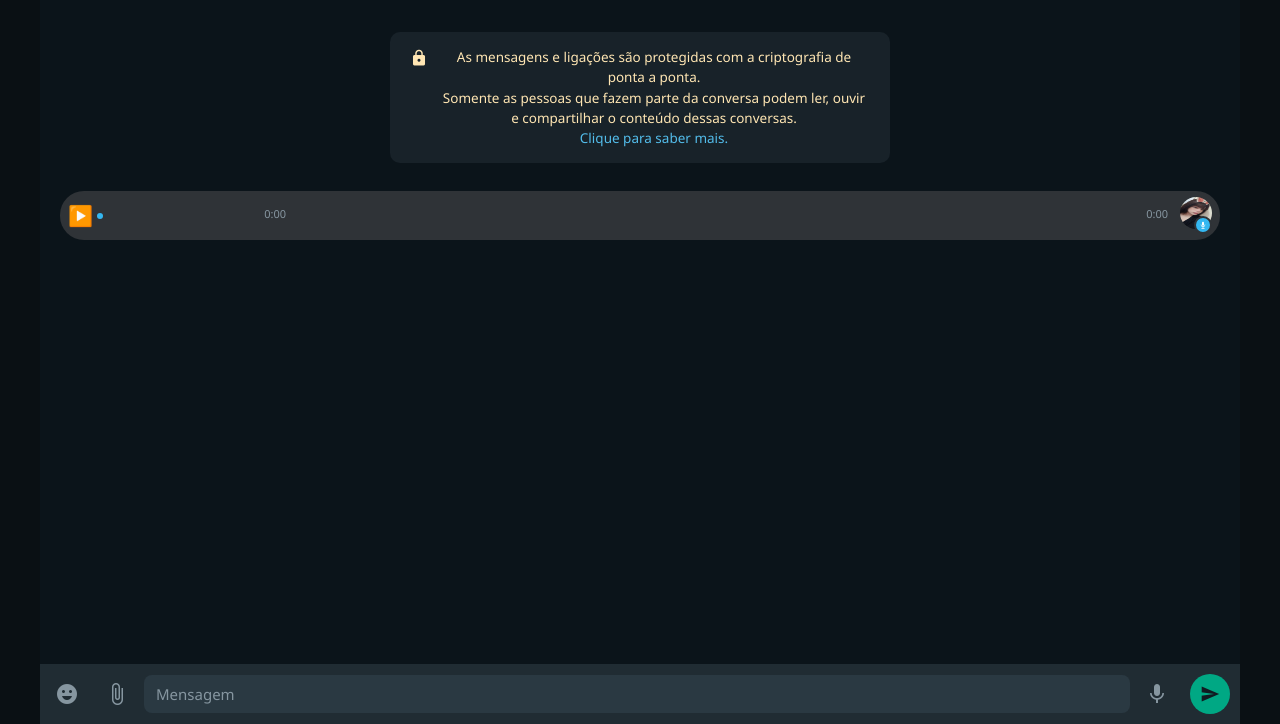
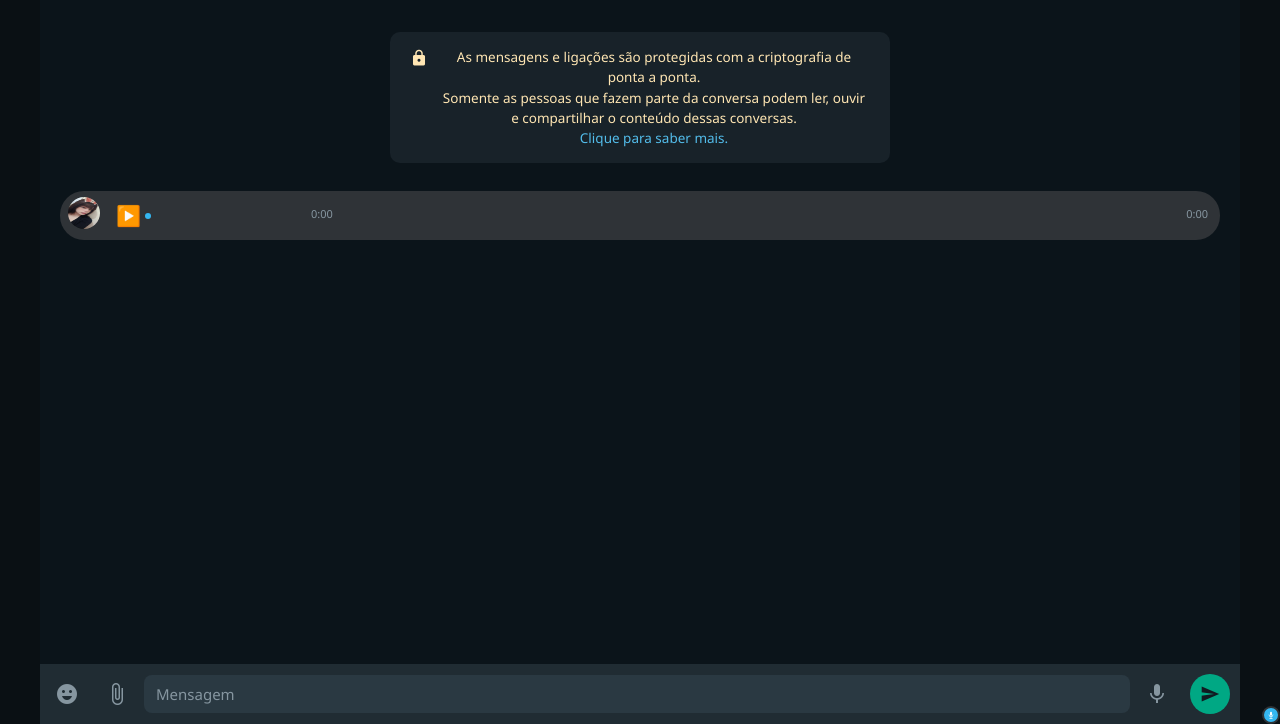
Before and after one commit to gustavo123123131/proxy-elevenlabs, a website: page public/index.html in a window 1280 px wide. Shown: the part 76-800 px from the top of the page. Drawn offline with Linux system fonts and the light colour scheme; no server answers.

Commit message:
Adiciona avatar para bolha de áudio

```diff
--- a/public/script_wavesurfer.js
+++ b/public/script_wavesurfer.js
@@ -38,8 +38,8 @@ playBtn.disabled = true;
 // 3. inicializa o Wavesurfer
 const wavesurfer = WaveSurfer.create({
 container: `#${waveId}`,
-waveColor: '#9aa0a6',
-progressColor: '#34B7F1',
+waveColor: '#848488',
+progressColor: '#00A884',
 barWidth: 2,
 barGap: 1,
 cursorWidth: 0,
--- a/public/style.css
+++ b/public/style.css
@@ -335,7 +335,7 @@
   .play-button {
     border: none;
     background: none;
-    color: #ffffff;
+    color: #00A884;
     font-size: 20px;
     cursor: pointer;
   }
@@ -370,11 +370,13 @@
     padding: 0 4px;
   }
 
-  /* avatar + mic */
-  .audio-avatar-end {
-    position: relative;
-    margin-left: auto;
+  /* em style.css, depois das regras atuais: */
+.audio-avatar-end {
+    order: -1;           /* move esse item pro início */
+    margin-left: 0;      /* remove margem que empurra pra direita */
+    margin-right: 8px;   /* dá um gap entre avatar e player */
   }
+
   .audio-avatar-end img {
     width: 32px;
     height: 32px;
```
